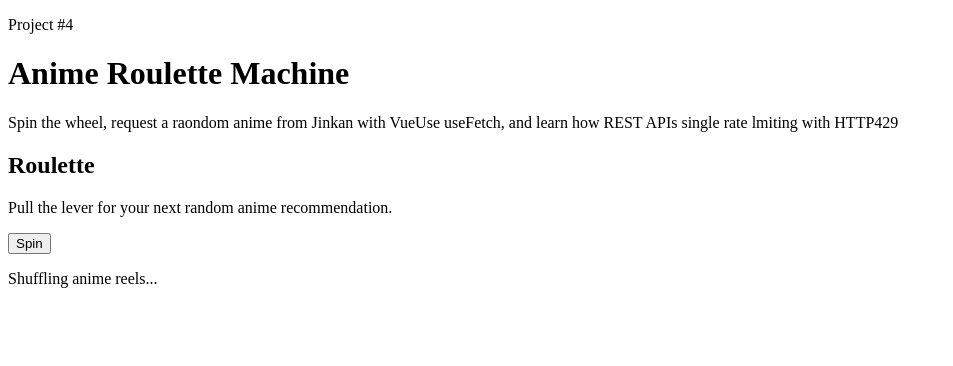
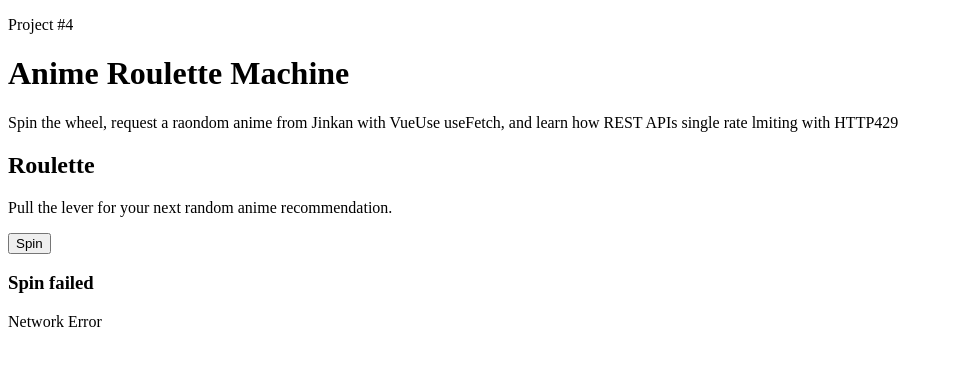
Before and after one commit to smedWolf26/anime-roulette-watchlist01, a Vue app: page / in a window 1280 px wide. Shown: the top 366 px of the page, without its empty margins (0-953 px from the left). Built offline with nearby package versions, Linux system fonts and the light colour scheme; the HTML template or start-up script is replaced by a standard one.

Commit message:
anime card error layout

```diff
--- a/src/components/AnimeCard.vue
+++ b/src/components/AnimeCard.vue
@@ -40,6 +40,14 @@ const props = defineProps({
       </div>
       <div class="h-72 animate-pulse rounded-2xl bg-slate-800"></div>
     </div>
+
+    <div
+      v-else-if="error"
+      class="rounded-2xl border border-red-300/50 bg-red-500/10 p-4 text-red-100"
+    >
+      <h3 class="text-lg font-semibold">Spin failed</h3>
+      <p class="mt-2 text-sm text-red-100/90">{{ error }}</p>
+    </div>
     <div v-else>Done</div>
   </section>
 </template>
--- a/src/views/HomePage.vue
+++ b/src/views/HomePage.vue
@@ -40,7 +40,7 @@ const spin = () => {
               </button>
             </div>
           </div>
-          <AnimeCard loading />
+          <AnimeCard error="Network Error" />
         </section>
       </div>
     </div>
```
